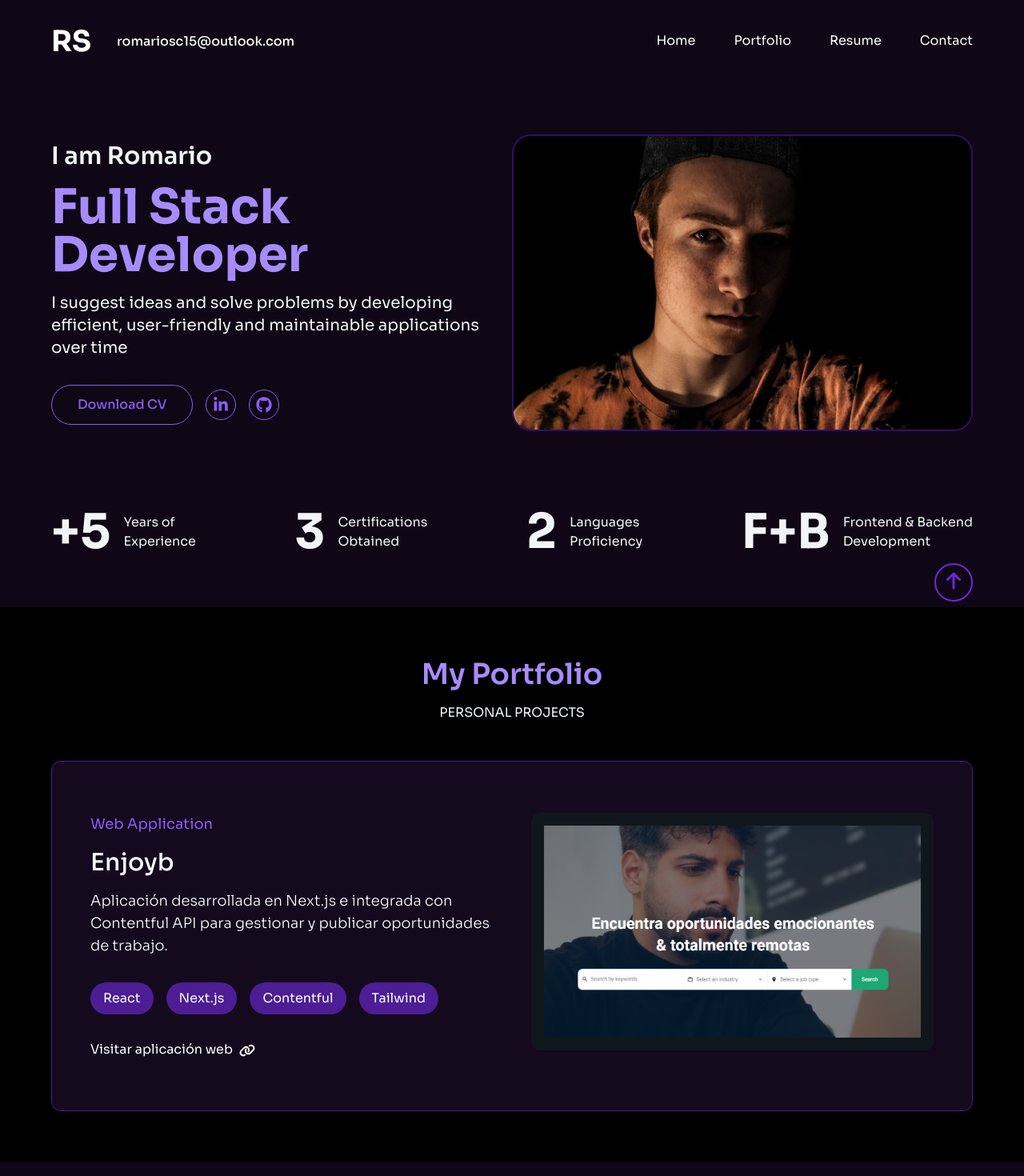
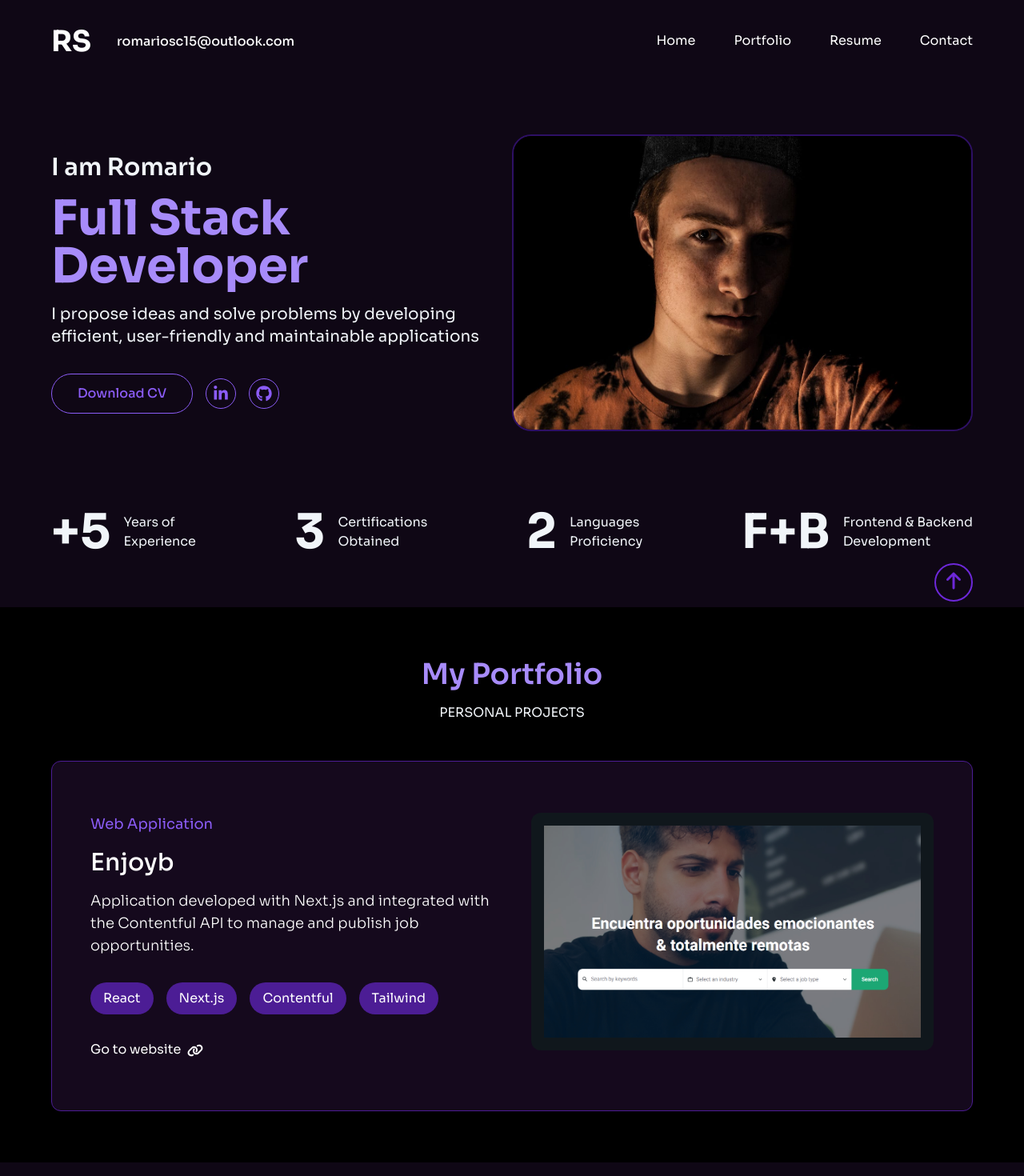
Before and after one commit to romariosc15/personal-portfolio, a Vue app: page / in a window 1280 px wide. Shown: the top 1470 px of the page at 80% size. Built offline with nearby package versions, Linux system fonts and the light colour scheme.

Commit message:
Modify language in labels

```diff
--- a/src/components/SectionContact.vue
+++ b/src/components/SectionContact.vue
@@ -10,10 +10,10 @@ import { faLinkedinIn } from '@fortawesome/free-brands-svg-icons'
       <div class="grid grid-cols-2 gap-24">
         <div class="bg-[#15091d] rounded-xl px-12 py-16">
           <h2 class="text-4xl font-semibold text-violet-400 mb-4">
-            Trabajemos juntos
+            Let&apos;s collaborate
           </h2>
           <p class="text-base font-light text-white mb-8">
-            Charlemos y hagamos realidad esa idea que tienes en mente
+            Let&apos;s talk and bring your idea to life
           </p>
           <form class="space-y-4" action="">
             <div class="grid grid-cols-2 gap-4">
--- a/src/components/SectionHome.vue
+++ b/src/components/SectionHome.vue
@@ -12,13 +12,14 @@ import { faLinkedinIn, faGithub } from '@fortawesome/free-brands-svg-icons'
           Full Stack Developer
         </h1>
         <p class="text-xl font-normal text-slate-100 mb-8">
-          I suggest ideas and solve problems by developing efficient,
-          user-friendly and maintainable applications over time
+          I propose ideas and solve problems by developing efficient,
+          user-friendly and maintainable applications
         </p>
         <div class="flex flex-row items-center gap-4">
           <a
             href="https://drive.google.com/file/d/1MwKp9nMbgITAzfTaGjI6_PmrAiBKqeX6/view"
             class="transition-colors px-8 py-3 font-medium rounded-full border text-violet-500 border-violet-500 hover:text-white hover:bg-violet-500"
+            target="_blank"
           >
             Download CV
           </a>
--- a/src/components/SectionPortfolio.vue
+++ b/src/components/SectionPortfolio.vue
@@ -19,8 +19,8 @@ import ProjectTags from '../components/ProjectTags.vue'
             <span class="text-lg text-violet-500">Web Application</span>
             <h3 class="text-3xl font-medium text-white my-4">Enjoyb</h3>
             <p class="text-lg font-light text-white mb-8">
-              Aplicación desarrollada en Next.js e integrada con Contentful API
-              para gestionar y publicar oportunidades de trabajo.
+              Application developed with Next.js and integrated with the
+              Contentful API to manage and publish job opportunities.
             </p>
             <ProjectTags
               :tags="['React', 'Next.js', 'Contentful', 'Tailwind']"
@@ -30,7 +30,7 @@ import ProjectTags from '../components/ProjectTags.vue'
               class="transition-colors text-white hover:text-violet-500"
               target="_blank"
             >
-              Visitar aplicación web
+              Go to website
               <FontAwesomeIcon
                 class="w-5 h-5 ml-1 align-middle"
                 :icon="faLink"
```
